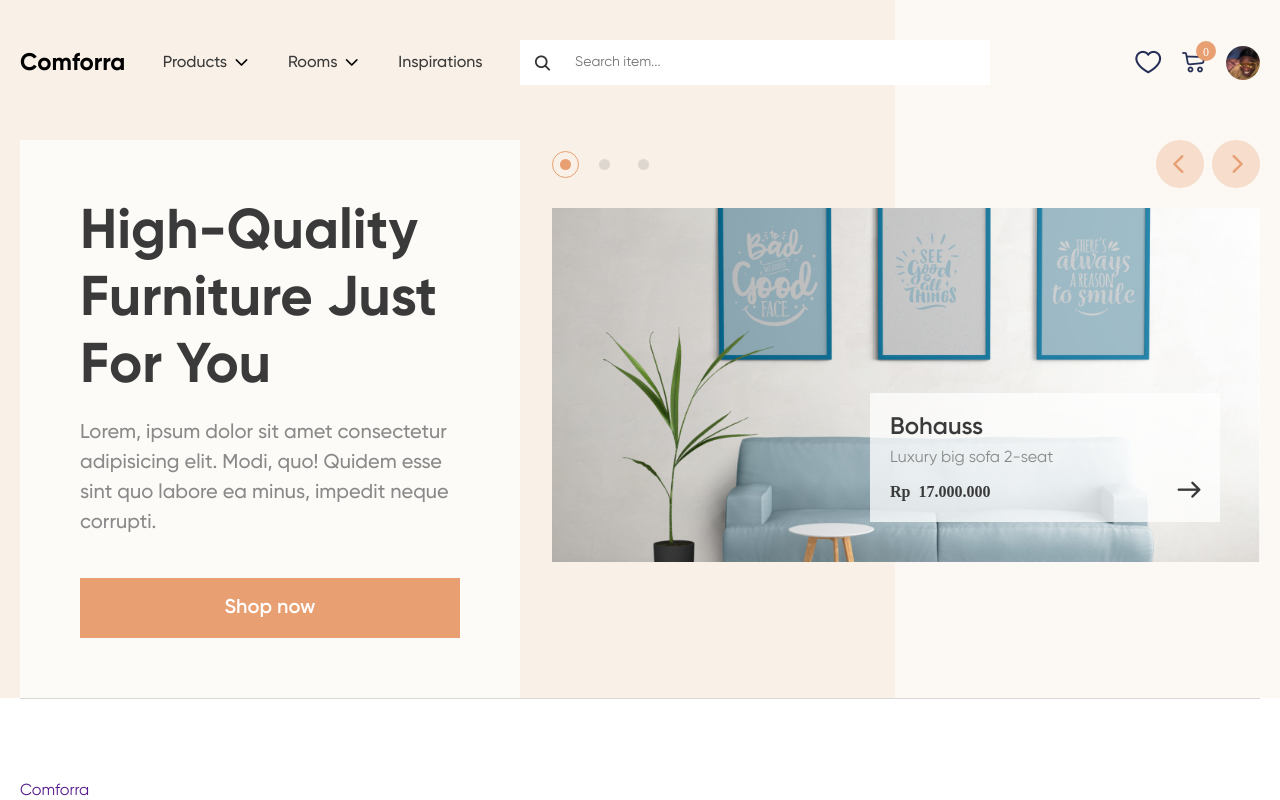
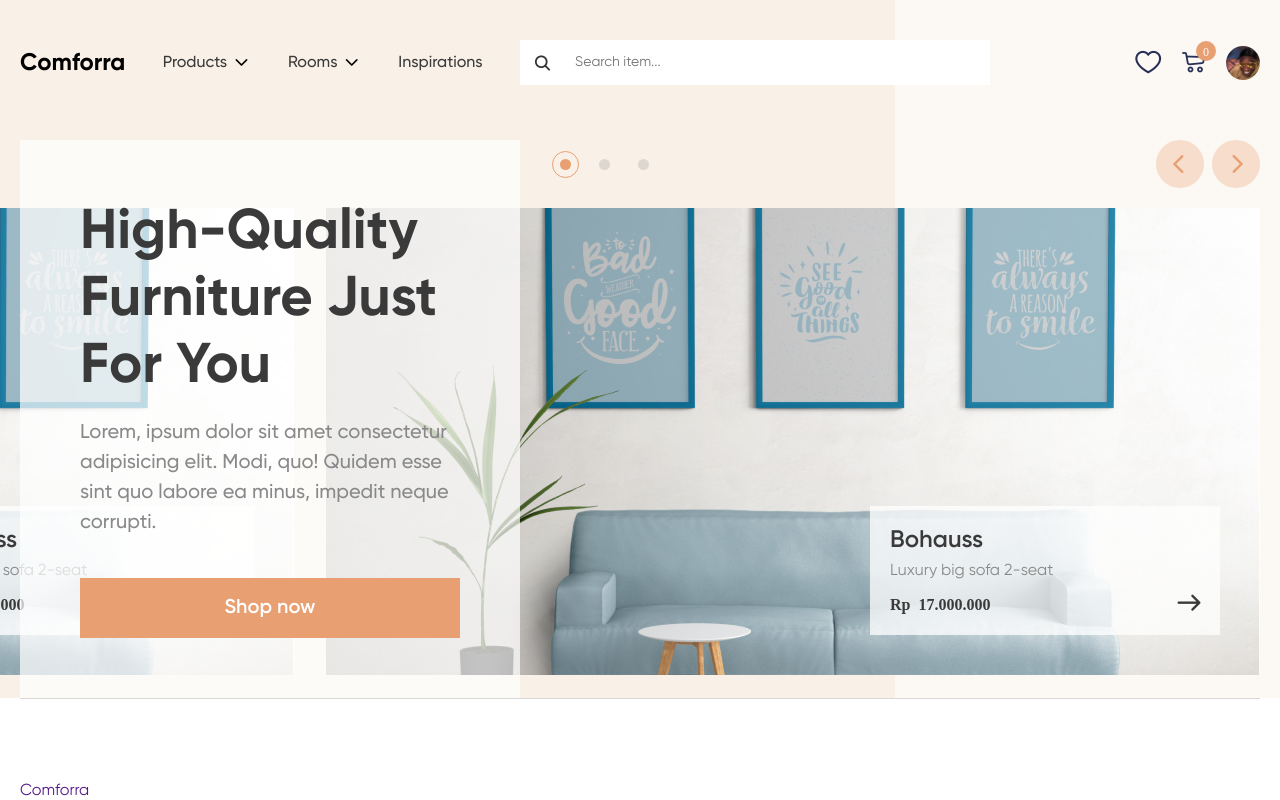
Before and after one commit to jugurj/comforra-furniture-shop, a Vue app: page / in a window 1280 px wide. Shown: the top 800 px of the page. Built offline with nearby package versions, Linux system fonts and the light colour scheme.

Commit message:
Full wide swiper Applied styles to the swiper to position it absolutely and make sliders go outside the container but align slide with main containers right side.

```diff
--- a/src/components/MainSlider.vue
+++ b/src/components/MainSlider.vue
@@ -208,12 +208,31 @@ export default {
 }
 
 .slider-main {
+  display: flex;
+  flex-direction: column;
+  align-items: flex-end;
+
   &__controls {
+    align-self: stretch;
     margin-bottom: 20px;
   }
 
   &__image {
     padding-bottom: 50%;
+  }
+
+  &__body {
+    .swiper-container {
+      overflow: visible;
+
+      @media (min-width: $md2 + px) {
+        width: 934px;
+      }
+    }
+  }
+
+  &__slide {
+    position: relative;
   }
 
   &__content {
```
